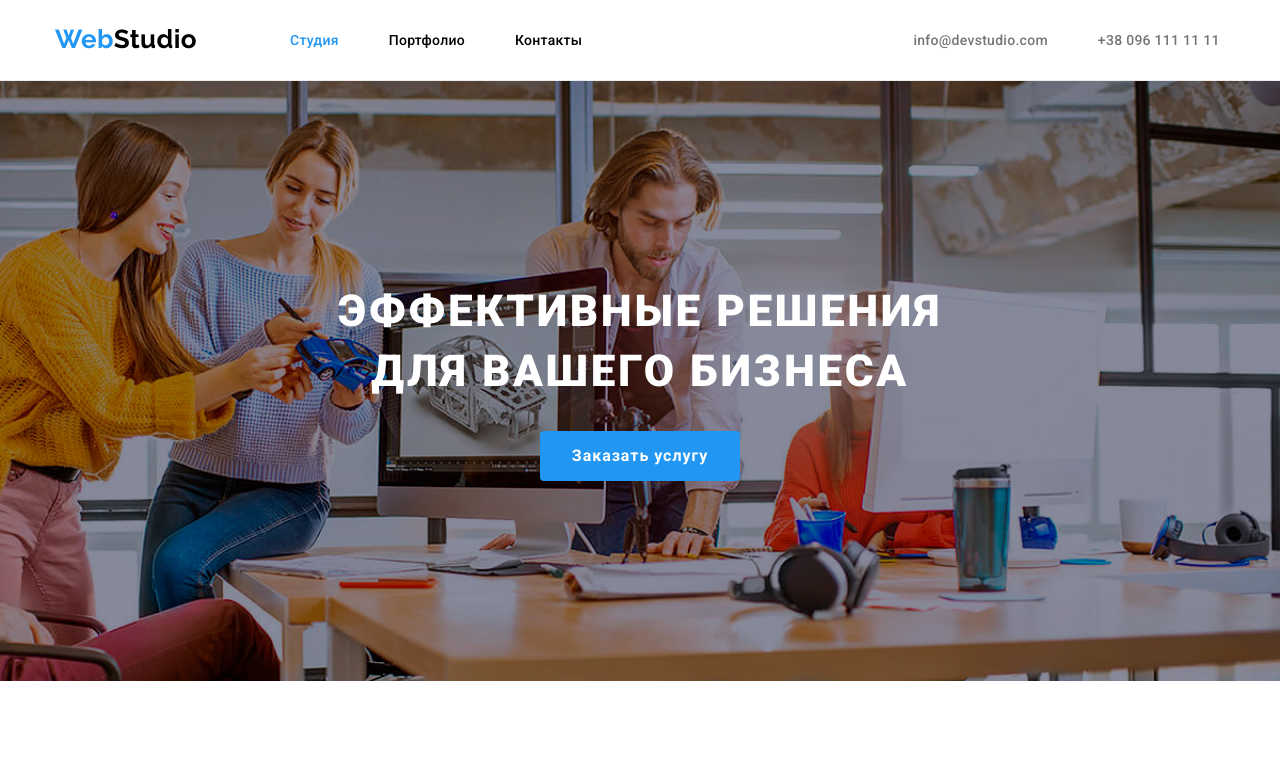
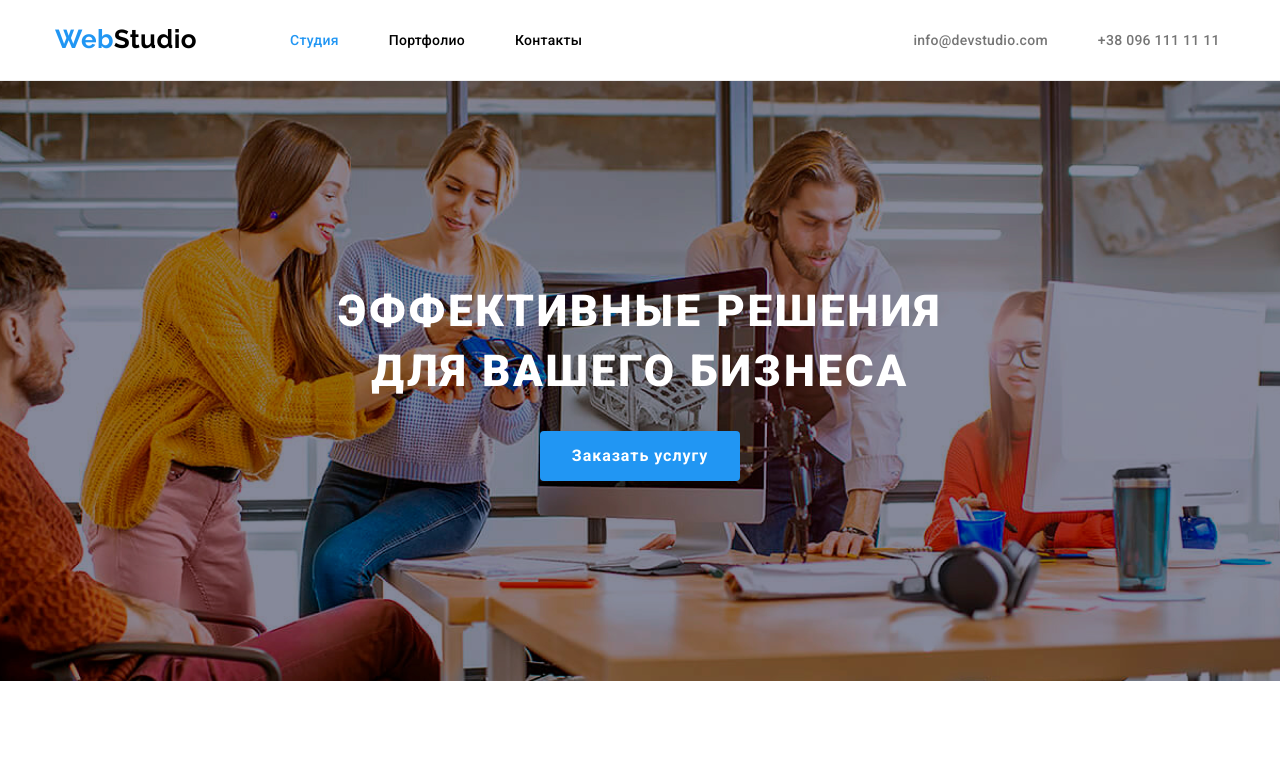
Before and after one commit to skiff777/goit-markup-hw-04, a plain HTML site: page index.html in a window 1280 px wide. Shown: the top 771 px of the page. Drawn offline with nearby package versions, Linux system fonts and the light colour scheme.

Commit message:
bgc hero bg done

```diff
--- a/css/styles.css
+++ b/css/styles.css
@@ -199,7 +199,8 @@ img {
   background-color: #2f303a;
   background-image: url(../images/hero/hero-bg.png);
   background-repeat: no-repeat;
-  background-position: top right, center;
+  background-position: center;
+  background-size: cover;
 }
 .hero-main {
   margin-bottom: 30px;
```
